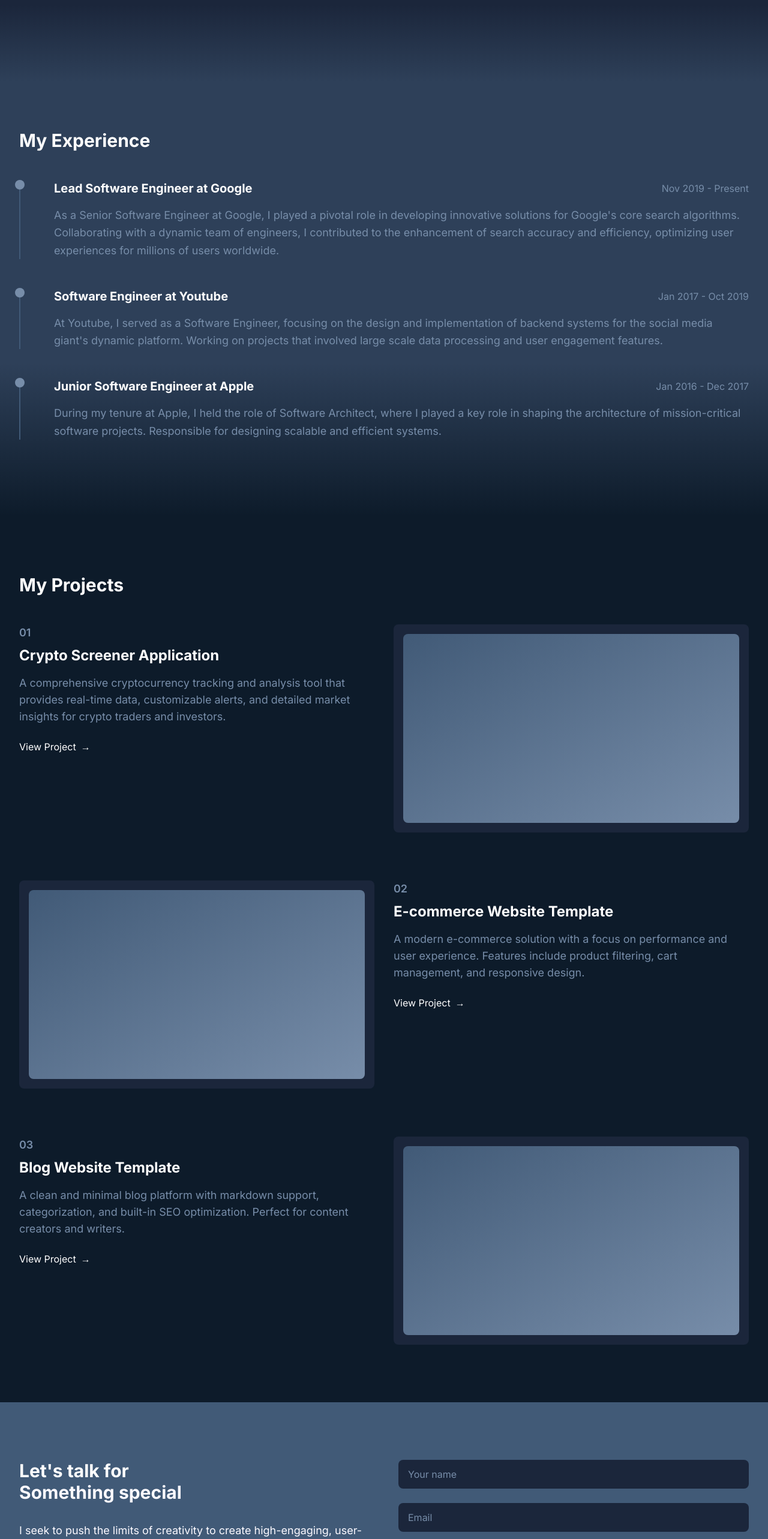
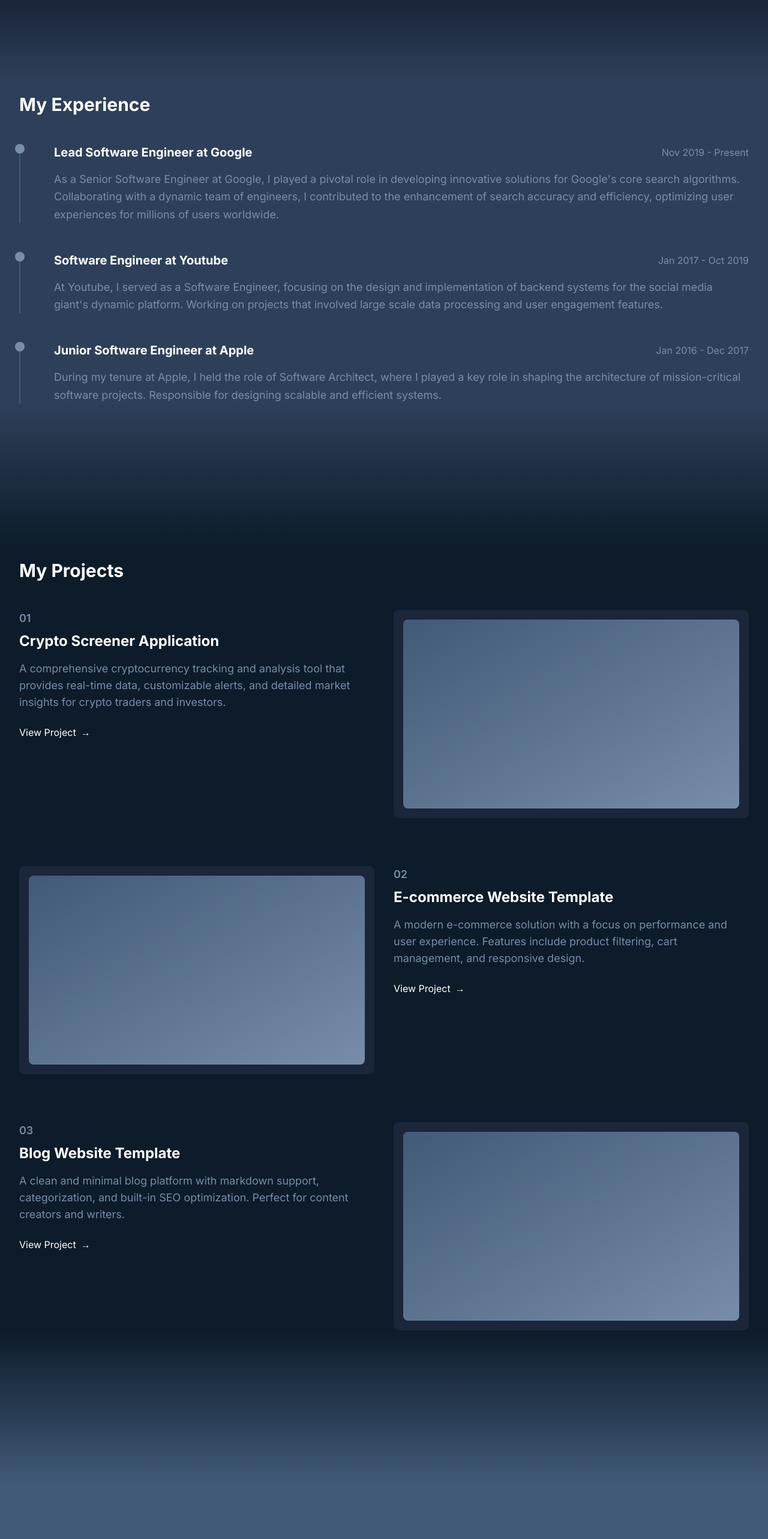
Before and after one commit to DavidYu75/thedavidyu, a Next.js app: page / in a window 1280 px wide. Shown: the part 1400-3966 px from the top of the page at 60% size. Built offline with nearby package versions, Linux system fonts and the light colour scheme.

Commit message:
add gradient to all sections

```diff
--- a/src/components/sections/Contact.tsx
+++ b/src/components/sections/Contact.tsx
@@ -9,7 +9,8 @@ const Contact = () => {
   };
 
   return (
-    <section id="contact" className="py-24 bg-[#415A77]">
+    <section id="contact" className="relative py-24 bg-[#415A77]">
+      <div className="relative z-10 pt-0 pb-0">
         <div className="mx-auto max-w-7xl px-4 sm:px-6 lg:px-8">
           <div className="grid grid-cols-1 gap-12 lg:grid-cols-2">
             {/* Left Column - Contact Info */}
@@ -86,6 +87,7 @@ const Contact = () => {
             </motion.div>
           </div>
         </div>
+      </div>
     </section>
   );
 };
--- a/src/components/sections/Experience.tsx
+++ b/src/components/sections/Experience.tsx
@@ -36,7 +36,7 @@ const Experience = () => {
           backgroundImage: 'linear-gradient(to bottom, rgb(46, 64, 89) 0%, rgba(46, 64, 89, 0) 100%)'
         }}
       />
-      <div className="relative z-10 pt-20 pb-32">
+      <div className="relative z-10 pt-5 pb-60">
         <div className="mx-auto max-w-7xl px-4 sm:px-6 lg:px-8">
           <motion.div
             initial={{ opacity: 0, y: 20 }}
@@ -75,7 +75,7 @@ const Experience = () => {
       </div>
 
       <div
-        className="absolute bottom-0 left-0 right-0 h-64 z-0"
+        className="absolute bottom-0 left-0 right-0 h-60 z-0"
         style={{
           backgroundImage: 'linear-gradient(to top, rgb(13, 27, 42) 0%, rgba(46, 64, 89, 0) 100%)'
         }}
--- a/src/components/sections/Projects.tsx
+++ b/src/components/sections/Projects.tsx
@@ -25,7 +25,8 @@ const Projects = () => {
   ];
 
   return (
-    <section id="projects" className="py-24 bg-[#0D1B2A]">
+    <section id="projects" className="relative bg-[#0D1B2A]">
+      <div className="relative z-10 pt-5 pb-64">
         <div className="mx-auto max-w-7xl px-4 sm:px-6 lg:px-8">
           <motion.div
             initial={{ opacity: 0, y: 20 }}
@@ -70,6 +71,14 @@ const Projects = () => {
             ))}
           </div>
         </div>
+      </div>
+
+      <div
+        className="absolute bottom-0 left-0 right-0 h-64 z-0"
+        style={{
+          background: 'linear-gradient(180deg, #0D1B2A 0%, #415A77 100%)'
+        }}
+      />
     </section>
   );
 };
```
Lines whose indentation alone changed are shown as unchanged.
